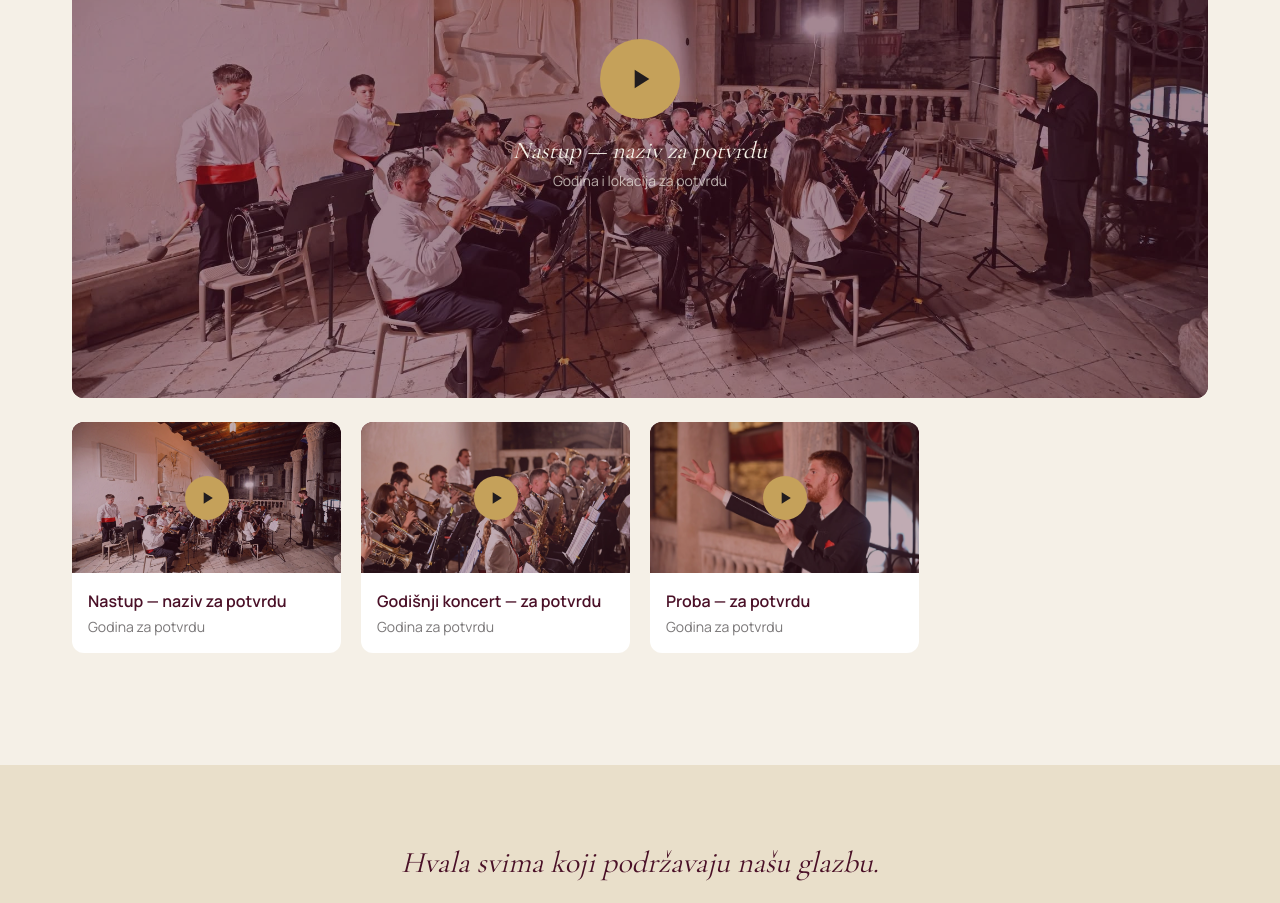
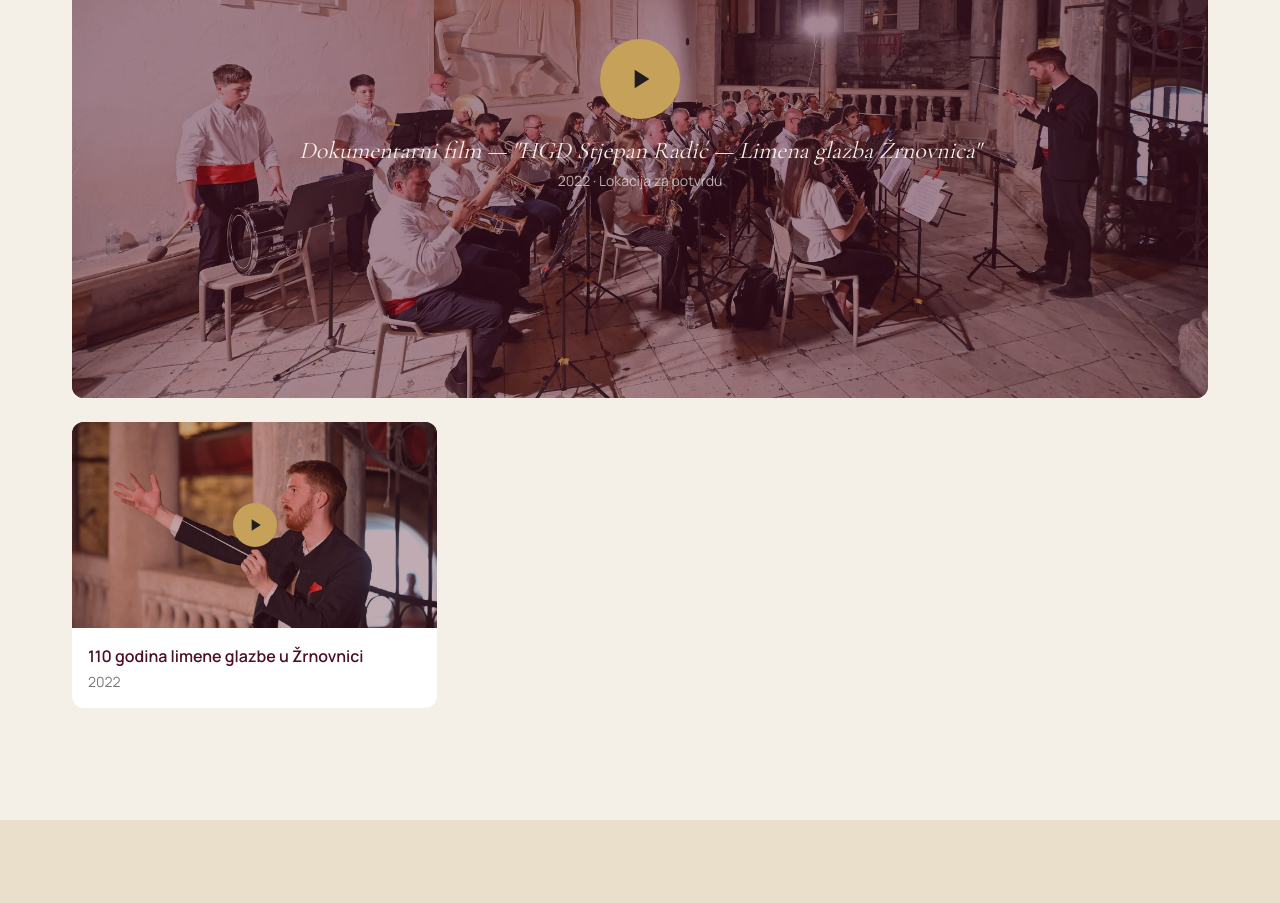
Before and after one commit to KonnyDaugh/hgd-stjepan-radic-website, a Next.js app: page / in a window 1280 px wide. Shown: the part 9000-9903 px from the top of the page. Built offline with nearby package versions, Linux system fonts and the light colour scheme.

Commit message:
feat: add interactive YouTube video gallery

```diff
--- a/next.config.ts
+++ b/next.config.ts
@@ -1,7 +1,12 @@
 import type { NextConfig } from "next";
 
+const localNetworkOrigin = process.env.LOCAL_NETWORK_ORIGIN;
+
 const nextConfig: NextConfig = {
-  allowedDevOrigins: ["127.0.0.1", "192.168.100.98"],
+  allowedDevOrigins: [
+    "127.0.0.1",
+    ...(localNetworkOrigin ? [localNetworkOrigin] : []),
+  ],
 };
 
 export default nextConfig;
--- a/src/components/sections/video-section.tsx
+++ b/src/components/sections/video-section.tsx
@@ -1,10 +1,29 @@
+"use client";
+
 import Image from "next/image";
+import { useRef, useState } from "react";
 
 import { Container } from "@/components/ui/container";
-import { videos } from "@/data/videos";
+import { videos, type VideoPreview } from "@/data/videos";
 
 export function VideoSection() {
   const featuredVideo = videos.find((video) => video.featured);
+  const secondaryVideos = videos.filter((video) => !video.featured);
+
+  const dialogRef = useRef<HTMLDialogElement>(null);
+
+  const [selectedVideo, setSelectedVideo] =
+    useState<VideoPreview | null>(null);
+
+  function openVideo(video: VideoPreview) {
+    setSelectedVideo(video);
+    dialogRef.current?.showModal();
+  }
+
+  function closeVideo() {
+    dialogRef.current?.close();
+    setSelectedVideo(null);
+  }
 
   return (
     <section
@@ -28,8 +47,8 @@
         {featuredVideo && (
             <button
                 type="button"
-                disabled
-                className="relative mt-12 block w-full overflow-hidden rounded-xl bg-white text-left disabled:cursor-not-allowed"
+                onClick={() => openVideo(featuredVideo)}
+                className="relative mt-12 block w-full overflow-hidden rounded-xl bg-white text-left"
             >
                 <span className="relative flex aspect-video items-center justify-center bg-burgundy">
                 <Image
@@ -71,16 +90,16 @@
             </button>
         )}
 
-        <ul className="mt-6 grid gap-5 sm:grid-cols-2 lg:grid-cols-4">
-          {videos.map((video) => (
+        <ul className="mt-6 grid gap-5 sm:grid-cols-2 lg:grid-cols-3">
+          {secondaryVideos.map((video) => (
             <li
               key={video.id}
               className="overflow-hidden rounded-xl bg-white"
             >
               <button
                 type="button"
-                disabled
-                className="block h-full w-full text-left disabled:cursor-not-allowed"
+                onClick={() => openVideo(video)}
+                className="block h-full w-full text-left"
               >
                 <span className="relative flex aspect-video items-center justify-center bg-burgundy">
                   <Image
@@ -121,6 +140,48 @@
             </li>
           ))}
         </ul>
+        <dialog
+          ref={dialogRef}
+          aria-labelledby="video-dialog-title"
+          onClose={() => setSelectedVideo(null)}
+          onClick={(event) => {
+            if (event.target === event.currentTarget) {
+              closeVideo();
+            }
+          }}
+          className="m-auto w-[calc(100%-2rem)] max-w-4xl overflow-hidden rounded-xl bg-charcoal p-0 text-cream backdrop:bg-charcoal/85"
+        >
+          <div className="flex items-center justify-between gap-4 border-b border-cream/15 px-5 py-4">
+            <h3
+              id="video-dialog-title"
+              className="font-serif text-xl"
+            >
+              {selectedVideo?.title}
+            </h3>
+
+            <button
+              type="button"
+              onClick={closeVideo}
+              aria-label="Zatvori video"
+              className="flex h-11 w-11 shrink-0 items-center justify-center rounded-full border border-cream/30 text-2xl transition-colors hover:border-gold hover:text-gold"
+            >
+              <span aria-hidden="true">×</span>
+            </button>
+          </div>
+
+          {selectedVideo && (
+            <div className="aspect-video bg-black">
+              <iframe
+                src={`https://www.youtube-nocookie.com/embed/${selectedVideo.youtubeId}?playsinline=1`}
+                title={selectedVideo.title}
+                className="h-full w-full"
+                allow="accelerometer; autoplay; clipboard-write; encrypted-media; gyroscope; picture-in-picture; web-share"
+                referrerPolicy="strict-origin-when-cross-origin"
+                allowFullScreen
+              />
+            </div>
+          )}
+        </dialog>
       </Container>
     </section>
   );
--- a/src/data/videos.ts
+++ b/src/data/videos.ts
@@ -3,27 +3,25 @@
   title: string;
   year: number | null;
   poster: string;
+  youtubeId: string;
   featured?: boolean;
 };
 
 export const videos: VideoPreview[] = [
   {
-    id: "performance",
-    title: "Nastup — naziv za potvrdu",
-    year: null,
+    id: "documentary-2022",
+    title:
+      'Dokumentarni film — "HGD Stjepan Radić — Limena glazba Žrnovnica"',
+    year: 2022,
     poster: "/images/orchestra-today-main.webp",
+    youtubeId: "Jtn9rKyj8k8",
     featured: true,
   },
   {
-    id: "annual-concert",
-    title: "Godišnji koncert — za potvrdu",
-    year: null,
-    poster: "/images/next-performance.webp",
-  },
-  {
-    id: "rehearsal",
-    title: "Proba — za potvrdu",
-    year: null,
+    id: "110-years",
+    title: "110 godina limene glazbe u Žrnovnici",
+    year: 2022,
     poster: "/images/orchestra-today-detail-1.webp",
-  },
+    youtubeId: "Lnr5hoQ7kms",
+  }
 ];
```
